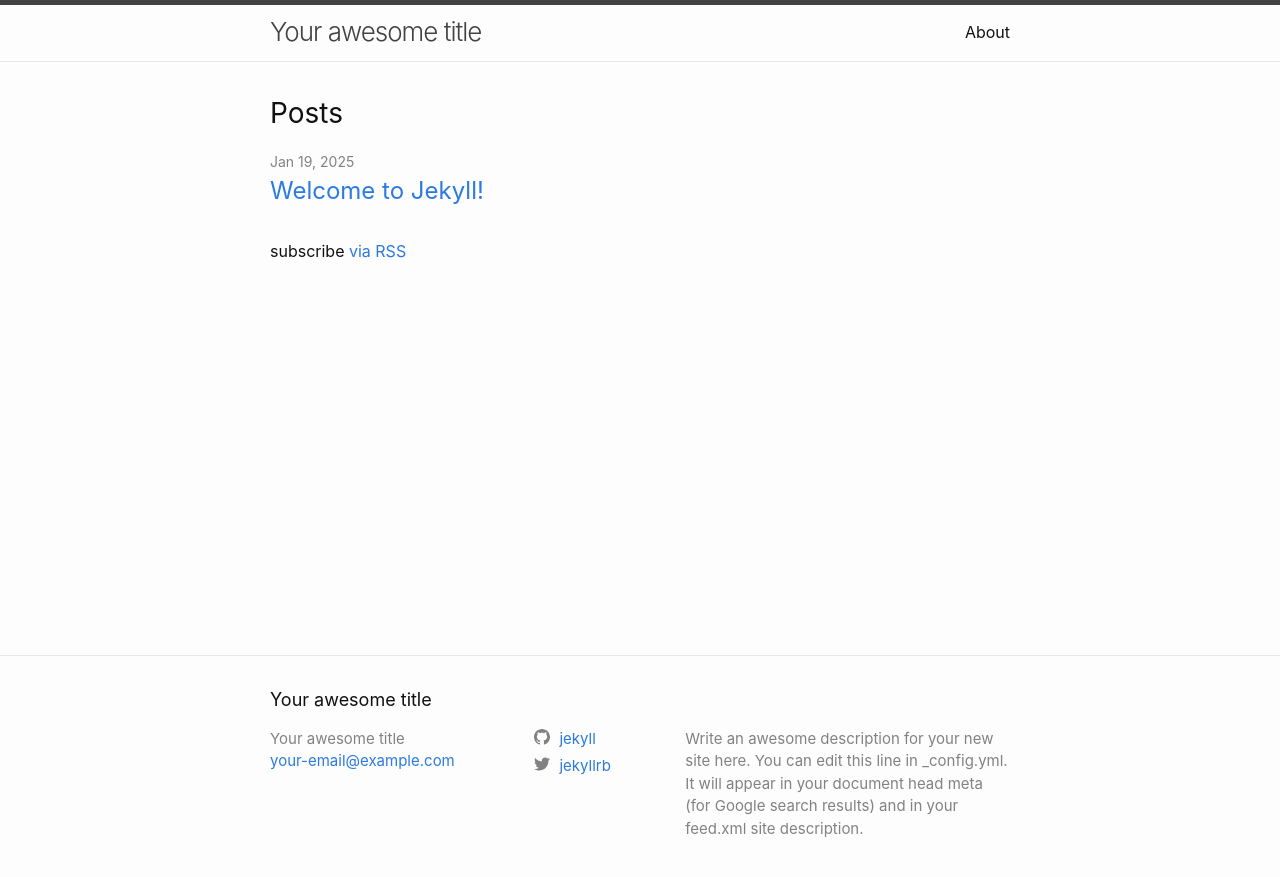
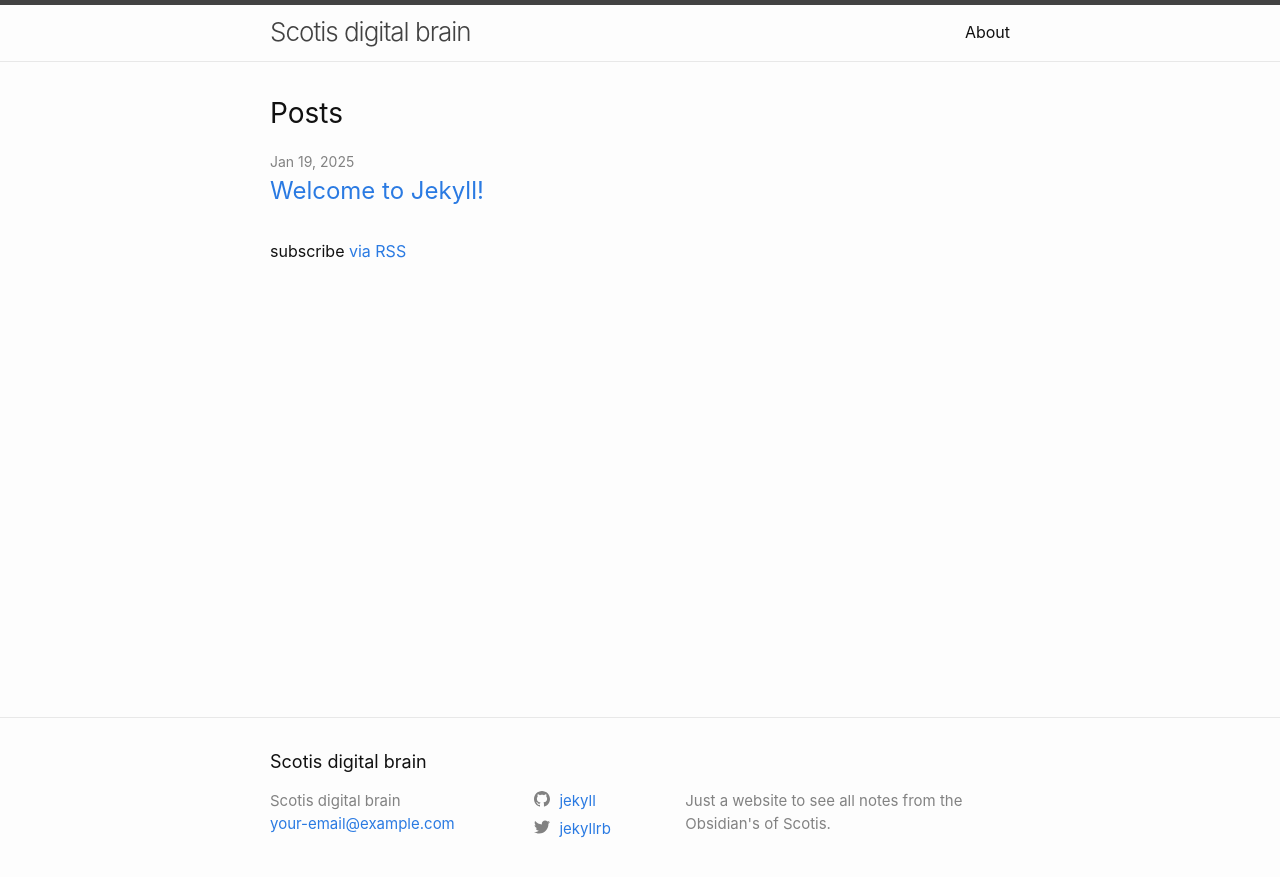
Before and after one commit to ScotisFr/DigitalBrain, a Jekyll site: the page built from index.markdown, in a window 1280 px wide. Shown: the top 877 px of the page. Built offline with Jekyll 4.4.1, drawn with Linux system fonts in a browser that asks for light colours.

Commit message:
Update _config.yml

```diff
--- a/_config.yml
+++ b/_config.yml
@@ -18,12 +18,10 @@
 # You can create any custom variable you would like, and they will be accessible
 # in the templates via {{ site.myvariable }}.
 
-title: Your awesome title
+title: Scotis digital brain
 email: your-email@example.com
 description: >- # this means to ignore newlines until "baseurl:"
-  Write an awesome description for your new site here. You can edit this
-  line in _config.yml. It will appear in your document head meta (for
-  Google search results) and in your feed.xml site description.
+  Just a website to see all notes from the Obsidian's of Scotis.
 baseurl: "/DigitalBrain" # the subpath of your site, e.g. /blog
 url: "https://ScotisFr.github.io" # the base hostname & protocol for your site, e.g. http://example.com
 twitter_username: jekyllrb
```
